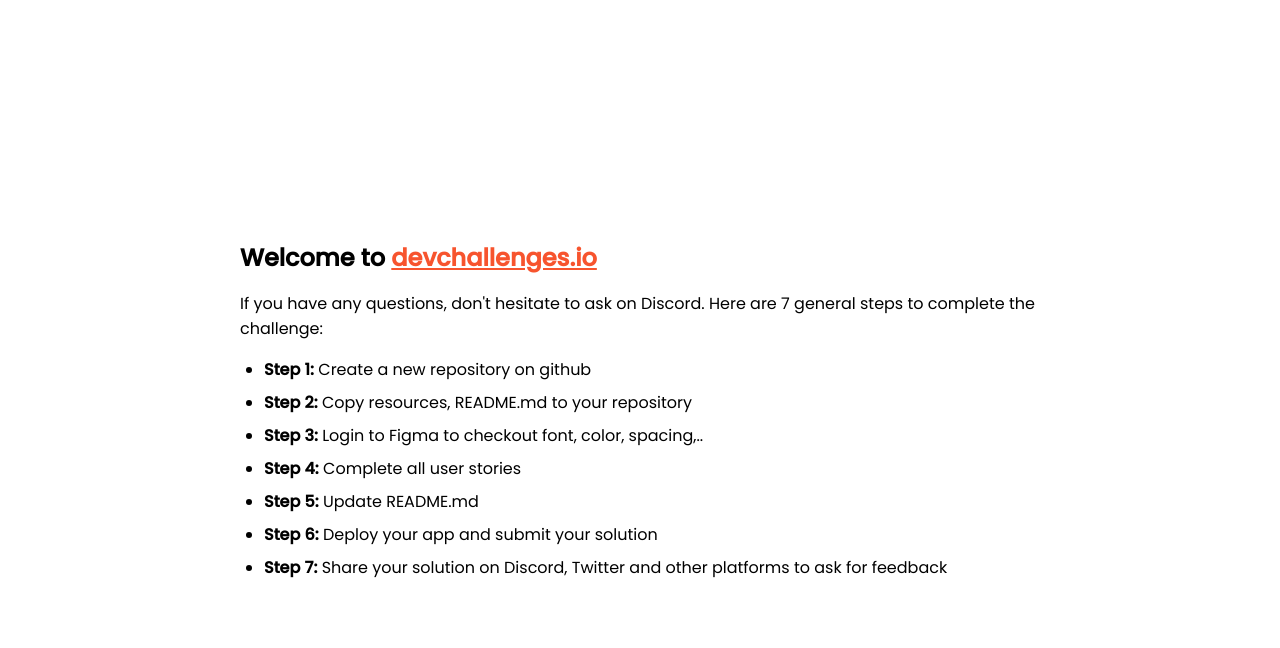
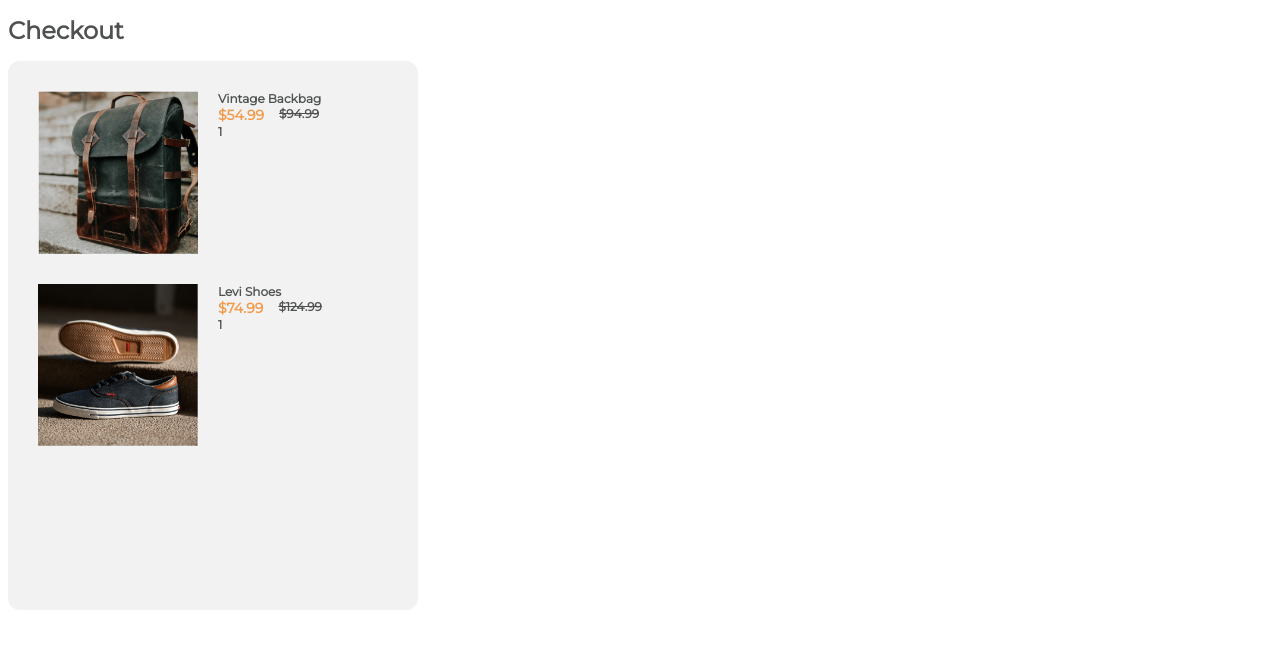
Before and after one commit to Edel-blk/checkout-site, a plain HTML site: page index.html in a window 1280 px wide. Drawn offline with Linux system fonts and the light colour scheme.

Commit message:
checkout card price

```diff
--- a/index.html
+++ b/index.html
@@ -23,73 +23,63 @@
 
     <title>Devchallenges</title>
 
-    <style>
-      body {
-        font-family: "Poppins", sans-serif;
-      }
+    <link rel="stylesheet" href="./style.css"/>
 
-      ul {
-        padding-left: 24px;
-      }
-
-      li {
-        margin-bottom: 8px;
-      }
-
-      .welcome {
-        max-width: 800px;
-        margin: 0 auto;
-      }
-
-      .welcome-text {
-        margin-top: 30vh;
-        font-weight: 500;
-      }
-
-      .welcome-text p {
-        font-size: 1rem;
-        font-weight: 400;
-      }
-
-      .welcome-text h1 {
-        font-size: 1.5rem;
-      }
-
-      .welcome-text a {
-        color: #f7542e;
-      }
-    </style>
+    <link href='https://fonts.googleapis.com/css?family=Montserrat' rel='stylesheet'>
   </head>
   <body>
-    <div class="welcome">
-      <div class="welcome-text">
-        <h1>
-          Welcome to
-          <a href="https://devchallenges.io/" target="_blank"
-            >devchallenges.io</a
-          >
-        </h1>
+    <h1>
+      Checkout
+    </h1>
 
-        <p>
-          If you have any questions, don't hesitate to ask on Discord. Here are
-          7 general steps to complete the challenge:
-        </p>
+    <div class="products">
+      <div class="product-card">
+        <img src="./photo1.png"/>
+
+        <div class="product-card-information">
+          <div>
+            Vintage Backbag
+          </div>
+
+          <div class="product-card-price">
+            <div class="product-price-offer">
+              $54.99
+            </div>
+
+            <div class="product-card-value">
+              $94.99
+            </div>
+          </div>
+
+          <div class="product-card-items">
+            1
+          </div>
+        </div>
       </div>
 
-      <ul>
-        <li><b>Step 1:</b> Create a new repository on github</li>
-        <li><b>Step 2:</b> Copy resources, README.md to your repository</li>
-        <li>
-          <b>Step 3:</b> Login to Figma to checkout font, color, spacing,..
-        </li>
-        <li><b>Step 4:</b> Complete all user stories</li>
-        <li><b>Step 5:</b> Update README.md</li>
-        <li><b>Step 6:</b> Deploy your app and submit your solution</li>
-        <li>
-          <b>Step 7:</b> Share your solution on Discord, Twitter and other
-          platforms to ask for feedback
-        </li>
-      </ul>
+      <div class="product-card">
+        <img src="./photo2.png"/>
+
+        <div class="product-card-information">
+          <div>
+            Levi Shoes
+          </div>
+
+          <div class="product-card-price">
+            <div class="product-price-offer">
+              $74.99
+            </div>
+
+            <div class="product-card-value">
+              $124.99
+            </div>
+          </div>
+
+          <div class="product-card-items">
+            1
+          </div>
+        </div>
+      </div>
     </div>
   </body>
 </html>
--- /dev/null
+++ b/style.css
@@ -0,0 +1,45 @@
+h1 {
+  color: #4E5150;
+  font-family: Montserrat;
+  font-size: 24px;
+  font-weight: 600;
+}
+
+.products {
+  display: flex;
+  flex-direction: column;
+  gap: 30px;
+  border-radius: 12px;
+  background: var(--gray-6, #F2F2F2);
+  width: 350px;
+  height: 489px;
+  padding: 30px;
+}
+
+.product-card {
+  display: flex;
+  gap: 20px;
+  color: #4E5150;
+  font-family: Montserrat;
+  font-size: 12px;
+  font-weight: 600;
+}
+
+.product-card img {
+  width: 160px;
+}
+
+.product-card-price {
+  display: flex;
+  gap: 15px;
+}
+
+.product-card-value {
+  color: #4E5150;
+  text-decoration-line: line-through;
+}
+
+.product-price-offer {
+  color: var(--orange, #F2994A);
+  font-size: 14px;
+}
```
